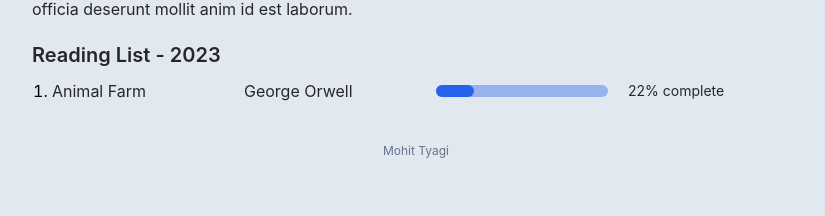
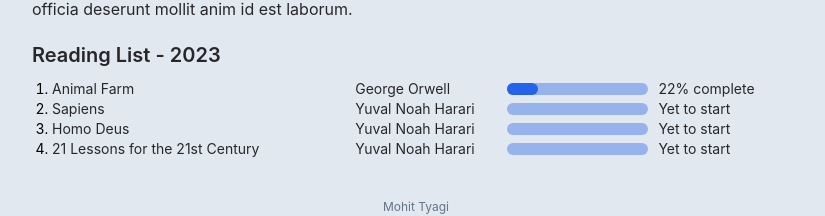
Before and after one commit to codeoholic/mohit.dev-next, a Next.js app: page / in a window 1280 px wide. Shown: the part 147-363 px from the top of the page, without its empty margins (224-1049 px from the left). Built offline with nearby package versions, Linux system fonts and the light colour scheme.

Commit message:
feat: update reading list

```diff
--- a/components/reading-list/ReadingList.js
+++ b/components/reading-list/ReadingList.js
@@ -6,7 +6,7 @@
 
         <div className="mt-5">
             <h1 className="font-semibold text-zinc-800 text-xl">Reading List - 2023</h1>
-            <ol className="list-decimal pl-5 mt-2.5">
+            <ol className="list-decimal pl-5 mt-2.5 text-sm">
             {
 
                 BOOKS.map( ( book, index ) => {
@@ -14,15 +14,15 @@
                     return (
 
                         <li key={ "book-" + index }>
-                            <div className="flex grid grid-cols-4 gap-5 items-center">
-                                <div className="text-zinc-800">{ book.name }</div>
-                                <div className="text-zinc-800">{ book.author }</div>
+                            <div className="flex grid grid-cols-5 gap-2.5 items-center">
+                                <div className="text-zinc-800 text-sm col-span-2">{ book.name }</div>
+                                <div className="text-zinc-800 text-sm">{ book.author }</div>
                                 <div className="relative">
                                     <div className="bg-blue-600/40 w-full h-3 rounded-full"></div>
                                     <div className={`${ book.progress } bg-blue-600  h-3 rounded-full absolute top-0 left-0`}></div>
                                 </div>
                                 <div className="flex items-center justify-between">
-                                    <div className="text-sm text-zinc-800">{ book.completion_percentage !== 100 ? book.completion_percentage +"% complete" : "Completed" }</div>
+                                    <div className="text-sm text-zinc-800">{ book.completion_percentage !== 100 ? book.completion_percentage === 0 ? "Yet to start" : book.completion_percentage +"% complete" : "Completed" }</div>
                                 </div>
                             </div>
                         </li>
--- a/components/reading-list/books.js
+++ b/components/reading-list/books.js
@@ -5,4 +5,25 @@
     completion_percentage: 22,
     progress: "w-[22%]"
 
+},{
+
+    name: "Sapiens",
+    author: "Yuval Noah Harari",
+    completion_percentage: 0,
+    progress: "w-[0%]"
+
+},{
+
+    name: "Homo Deus",
+    author: "Yuval Noah Harari",
+    completion_percentage: 0,
+    progress: "w-[0%]"
+
+},{
+
+    name: "21 Lessons for the 21st Century",
+    author: "Yuval Noah Harari",
+    completion_percentage: 0,
+    progress: "w-[0%]"
+
 }]
```
